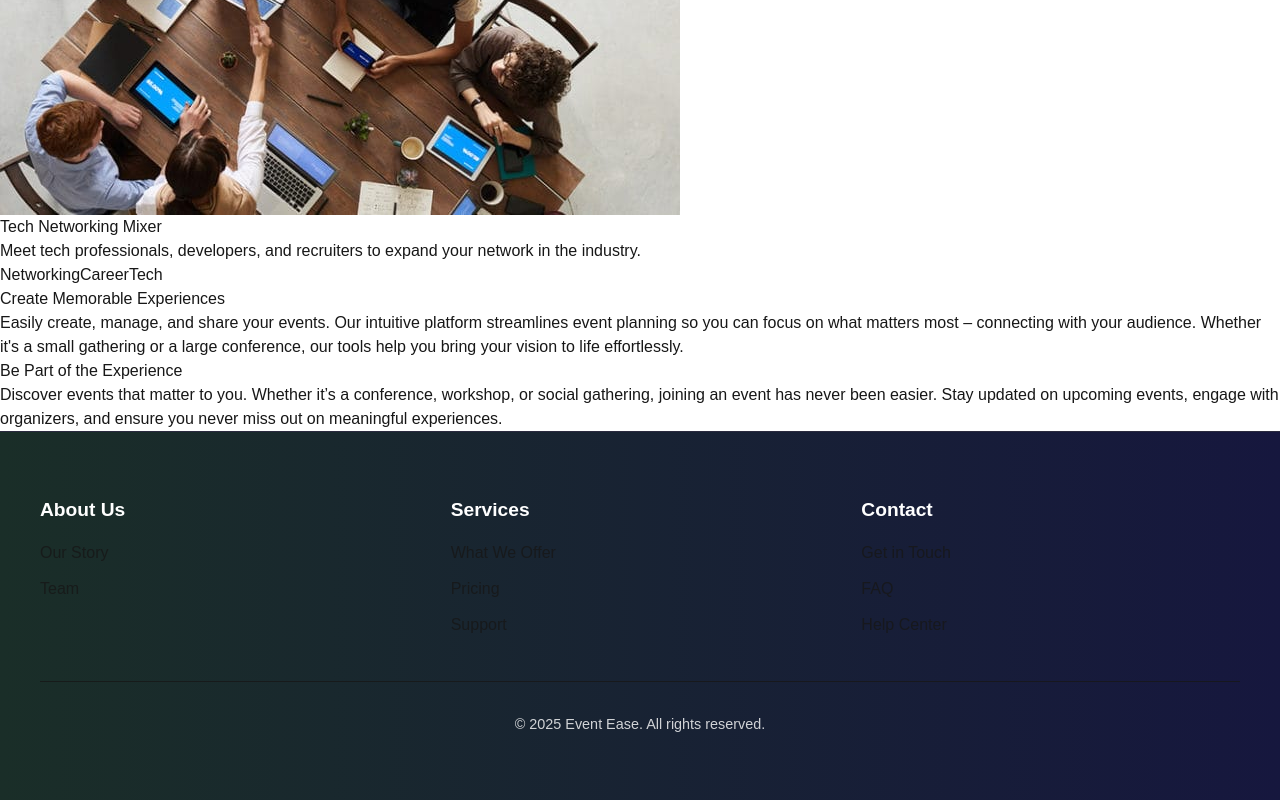
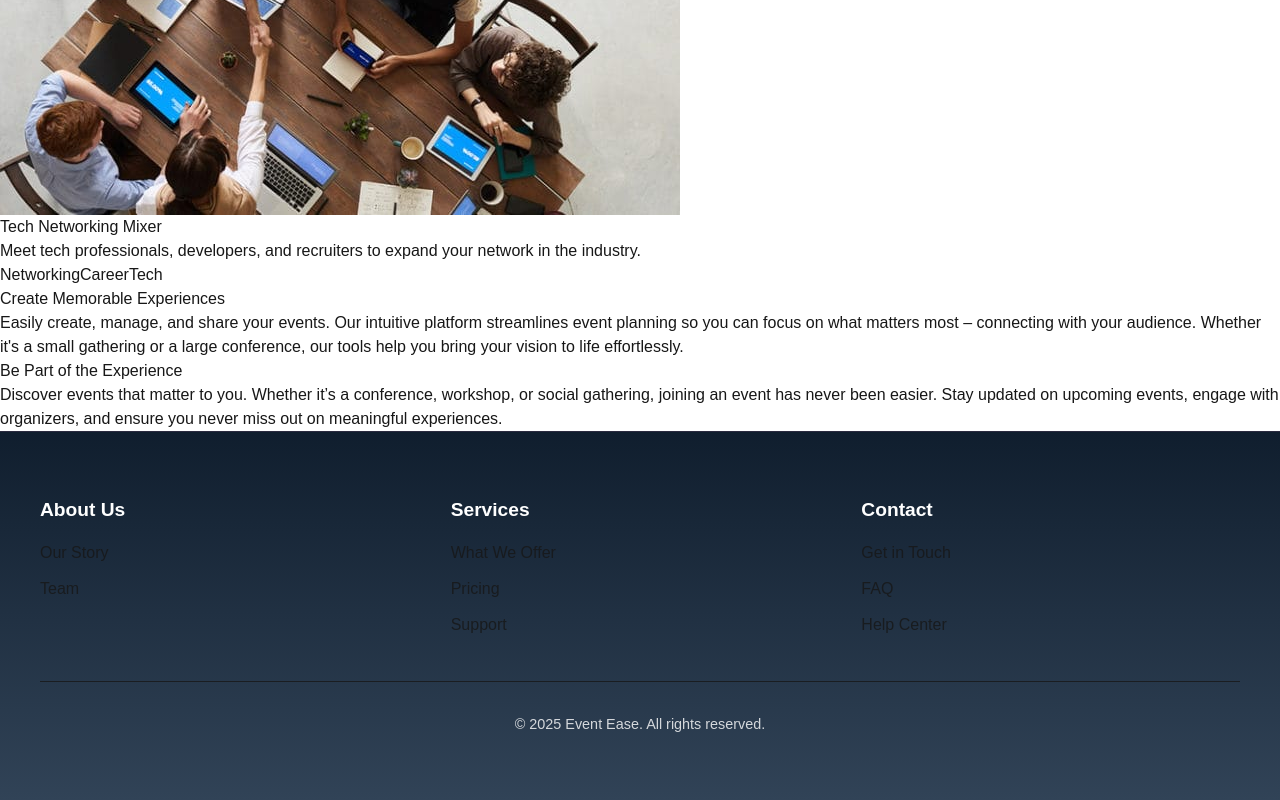
Before and after one commit to techstartucalgary/Event-Ease, a Next.js app: page / in a window 1280 px wide. Shown: the part 1976-2776 px from the top of the page. Built offline with nearby package versions, Linux system fonts and the light colour scheme.

Commit message:
gradiet tweak

```diff
--- a/src/app/footer.css
+++ b/src/app/footer.css
@@ -1,5 +1,5 @@
 .footer {
-    background: linear-gradient(to right, #1a2e28, #16173e);
+    background: linear-gradient(to bottom, #101e2e, #314357);
     border-top: 1px solid #2a2a3e;
     padding: 4rem 2rem;
     color: #ffffff;
```
